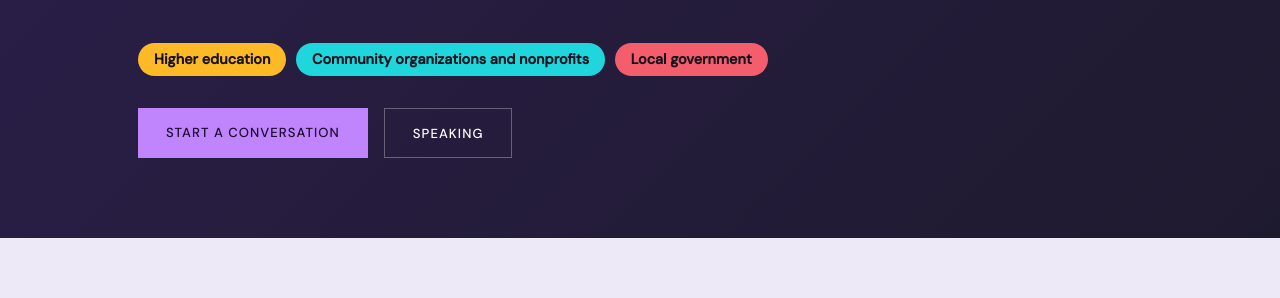
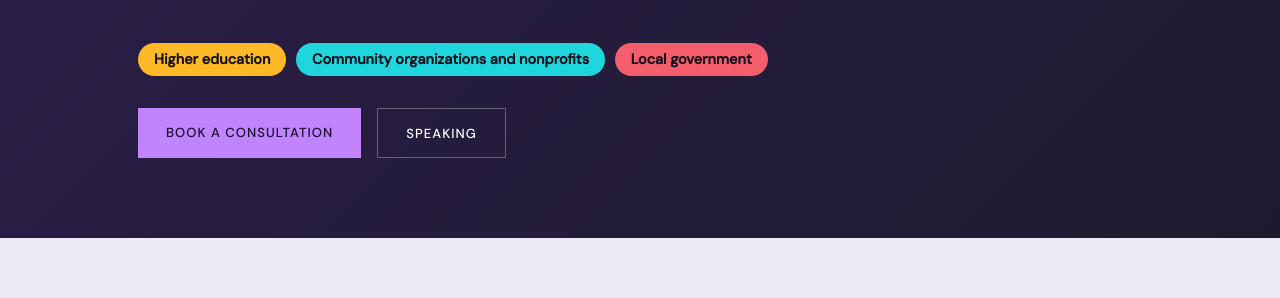
Before and after one commit to dcoreyrasm/dcoreyrasm.github.io, a Jekyll site: the page built from services.html, in a window 1280 px wide and 900 px high, scrolled down 415 px. Shown: the part 136-434 px from the top of the window. Built offline with Jekyll 4.4.1, drawn with Linux system fonts in a browser that asks for light colours; some web fonts are replaced; some of the changed text lies outside the part shown.

Commit message:
Point Services page main buttons to the Zoom Scheduler consultation booking
Co-Authored-By: Claude Opus 5.5 <noreply@anthropic.com>
Claude-Session: https://claude.ai/code/session_012t3srxST58S8Z4TN5qmHaZ

```diff
--- a/services.html
+++ b/services.html
@@ -48,7 +48,7 @@
           <li class="pop-pill rose">Local government</li>
         </ul>
         <div class="hero-ctas">
-          <a href="/contact.html?reason=consulting#contact-form" class="btn-primary">Start a Conversation</a>
+          <a href="https://scheduler.zoom.us/darice-corey-llc/consultation" class="btn-primary" target="_blank" rel="noopener">Book a Consultation</a>
           <a href="/speaking.html" class="btn-ghost" style="color:#fff;border-color:rgba(255,255,255,.3);">Speaking</a>
         </div>
       </div>
@@ -131,7 +131,7 @@
         <h2 class="section-heading" id="how-heading">Plain language, real examples, and room to ask questions.</h2>
         <p class="section-sub">Every workshop I lead includes a short module on what AI tools can see and do on your computer, and how to keep your work and data safe. Services through Darice Corey, LLC are separate from my role at Yale College.</p>
         <div class="hero-ctas">
-          <a href="/contact.html?reason=consulting#contact-form" class="btn-primary">Start a Conversation</a>
+          <a href="https://scheduler.zoom.us/darice-corey-llc/consultation" class="btn-primary" target="_blank" rel="noopener">Book a Consultation</a>
           <a href="mailto:info@daricecorey.com?subject=Services%20inquiry" class="btn-ghost">Email info@daricecorey.com</a>
         </div>
       </div>
```
